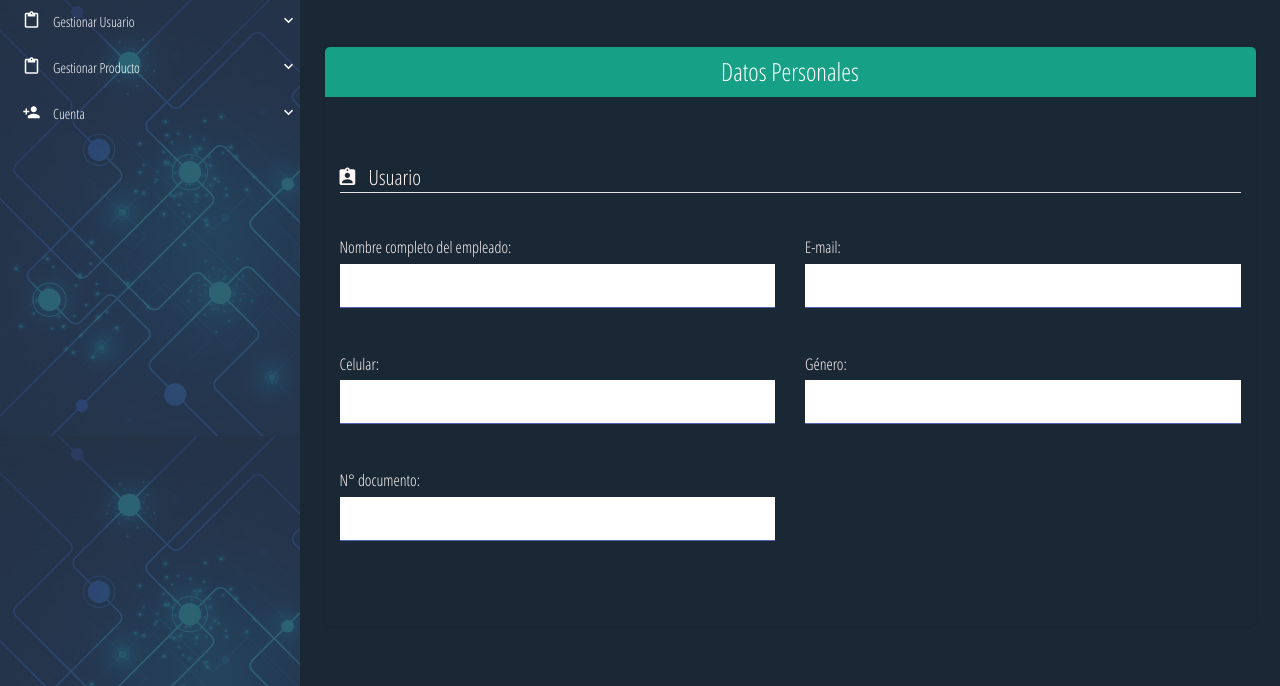
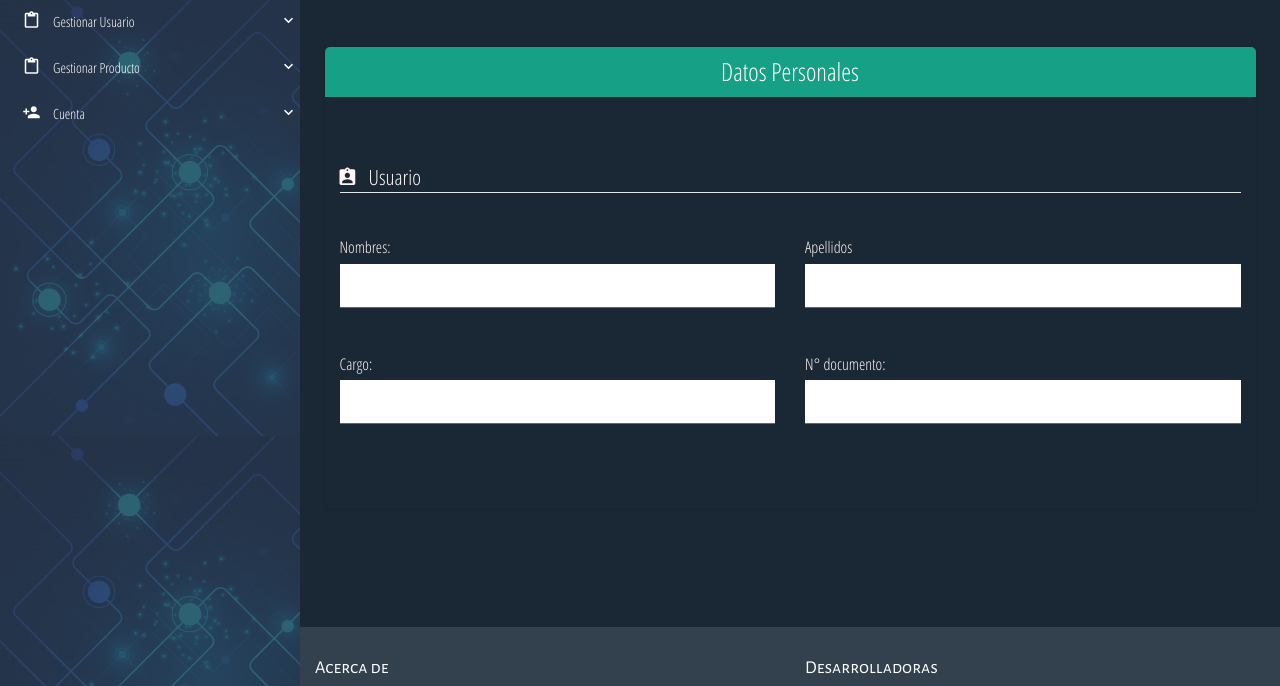
Before and after one commit to MaritzaVega/ProyectoGestion, a PHP site: page /vista/profileU.php in a window 1280 px wide. Shown: the part 448-1134 px from the top of the page. Run offline with PHP 8.4, Linux system fonts and the light colour scheme; the visitor is signed in with stand-in values (Sample User, id 1); data comes from the database, SQL or seed files in the repository; data that the repository does not hold is empty; some libraries are stand-ins or nearby versions; some web fonts are replaced.

Commit message:
Cambios en ProfilleU.php

```diff
--- a/ProyectoAmerico/modelo/clempleados.php
+++ b/ProyectoAmerico/modelo/clempleados.php
@@ -10,11 +10,11 @@ class Empleado{
 	public $numDoc;
 	public $cargo;
 
-	//Sistema comercial
+	//BuscarEmpleado
 	public function buscarEmpleado($id){
 
 		$conectar = new Conexion();
-		$emple = "select * from usuario where idusuario= '$id' ";
+		$emple = "select * from usuario where idusuario = '$id'";
 		$consultaemple = mysqli_query ($conectar->getConexion(),$emple);
 
 		if ( $columna2 = mysqli_fetch_array($consultaemple) ){
@@ -35,12 +35,11 @@ class Empleado{
 		}
 		$conectar->cerrarConexion();
 
-		echo "<script type=text/javascript>
-		alert('$resultadocar[1]');
+		//echo "<script type=text/javascript> alert('$resultadocar[1]');</script>";
+	}
 
-</script>";
-	}
-	//Sistema Comercial
+
+	////BuscarEmpleado2
 	public function buscarEmpleado2(){
 		$conectar = new Conexion();
 		$sql = "select * from empleados where idrol=2";
@@ -53,7 +52,7 @@ class Empleado{
 	public function agregar($nombre,$apellido,$direccion,$calle,$distrito,$pais,$email,$celular,$tipodocumento,$numerodocumento ,$tipocliente,$tiposolicitud,$estadosolicitud,$fecha,$tipoconexion,$empleado,$nis){
 
 		$conectar = new Conexion();
-		$instruccion = "select * from cliente where idcliente = '$nis'";
+		$instruccion = "select * from usuario where idusuario = '$nis'";
 		$consulta = mysqli_query($conectar->getConexion(),$instruccion);
 
 		if ($columna = mysqli_fetch_array($consulta) ){
@@ -69,7 +68,7 @@ class Empleado{
 			$consulta = mysqli_query($conectar->getConexion(),$instruccion);
 
 			//Insertar en la tabla cliente
-			$instruccion2 = "insert into cliente values ('$nis','$nombre','$apellido', '$direccion','$calle','$distrito','$pais','$email','$celular','$tipodocumento','$numerodocumento', '$tipocliente','$nis')";
+			$instruccion2 = "insert into usuario values ('$idusuario','$nombre','$apellido', '$numDoc','$cargo')";
 			$consulta2 = mysqli_query($conectar->getConexion(),$instruccion2);
 
 
--- a/ProyectoAmerico/vista/profileU.php
+++ b/ProyectoAmerico/vista/profileU.php
@@ -48,33 +48,25 @@ $empleado->buscarEmpleado($u);
                         </div>
 
                         <div class="col-xs-12 col-sm-6" >
-                            <label style="color: #FFF5F4">Nombre completo del empleado: </label>
+                            <label style="color: #FFF5F4">Nombres: </label>
                             <div class="group-material">
-                                <input type="text" class="material-control tooltips-general" name="nombre-empleado" readonly="readonly" value="<?php echo $empleado->nombres," ",$empleado->apellidos?>">
+                                <input type="text" class="material-control tooltips-general" name="nombre-empleado" readonly="readonly" value="<?php echo $empleado->nombre?>">
+                                <span class="highlight"></span>
+                                <span class="bar"></span>
+                            </div>
+                        </div>
+                        <div class="col-xs-12 col-sm-6" >
+                            <label style="color: #FFF5F4">Apellidos </label>
+                            <div class="group-material">
+                                <input type="text" class="material-control tooltips-general" name="nombre-empleado" readonly="readonly" value="<?php echo $empleado->apellidos?>">
                                 <span class="highlight"></span>
                                 <span class="bar"></span>
                             </div>
                         </div>
                         <div class="col-xs-12 col-sm-6">
-                            <label style="color: #FFF5F4">E-mail: </label>
+                            <label style="color: #FFF5F4">Cargo: </label>
                             <div class="group-material">
-                                <input type="text" class="material-control tooltips-general" name="email-empleado" readonly="readonly" value="<?php echo $empleado->email?>">
-                                <span class="highlight"></span>
-                                <span class="bar"></span>
-                            </div>
-                        </div>
-                        <div class="col-xs-12 col-sm-6">
-                            <label style="color: #FFF5F4">Celular: </label>
-                            <div class="group-material">
-                                <input type="text" class="material-control tooltips-general" name="celular-empleado" readonly="readonly" value="<?php echo $empleado->celular?>">
-                                <span class="highlight"></span>
-                                <span class="bar"></span>
-                            </div>
-                        </div>
-                        <div class="col-xs-12 col-sm-6">
-                            <label style="color: #FFF5F4">Género: </label>
-                            <div class="group-material">
-                                <input type="text" class="material-control tooltips-general" name="genero-empleado" readonly="readonly" value="<?php echo $empleado->genero?>">
+                                <input type="text" class="material-control tooltips-general" name="celular-empleado" readonly="readonly" value="<?php echo $empleado->cargo?>">
                                 <span class="highlight"></span>
                                 <span class="bar"></span>
                             </div>
@@ -82,7 +74,7 @@ $empleado->buscarEmpleado($u);
                         <div class="col-xs-12 col-sm-6">
                             <label style="color: #FFF5F4">N° documento: </label>
                             <div class="group-material">
-                                <input type="text" class="material-control tooltips-general" name="numerodoc-empleado" readonly="readonly" value="<?php echo $empleado->numerodoc?>">
+                                <input type="text" class="material-control tooltips-general" name="numerodoc-empleado" readonly="readonly" value="<?php echo $empleado->numDoc?>">
                                 <span class="highlight"></span>
                                 <span class="bar"></span>
                             </div>
```
Also changed, not shown: ProyectoAmerico/vista/EmitirBoletaVenta.php (+6 -15 lines).
